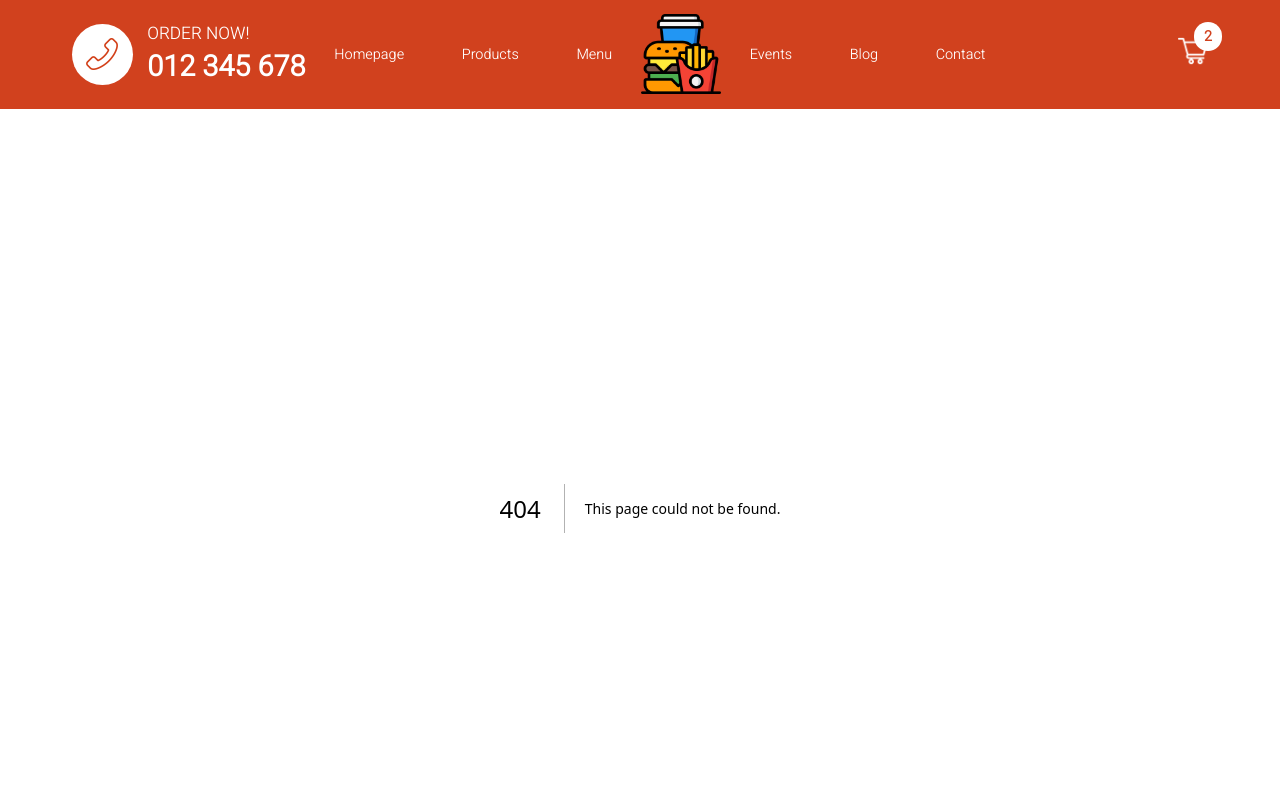
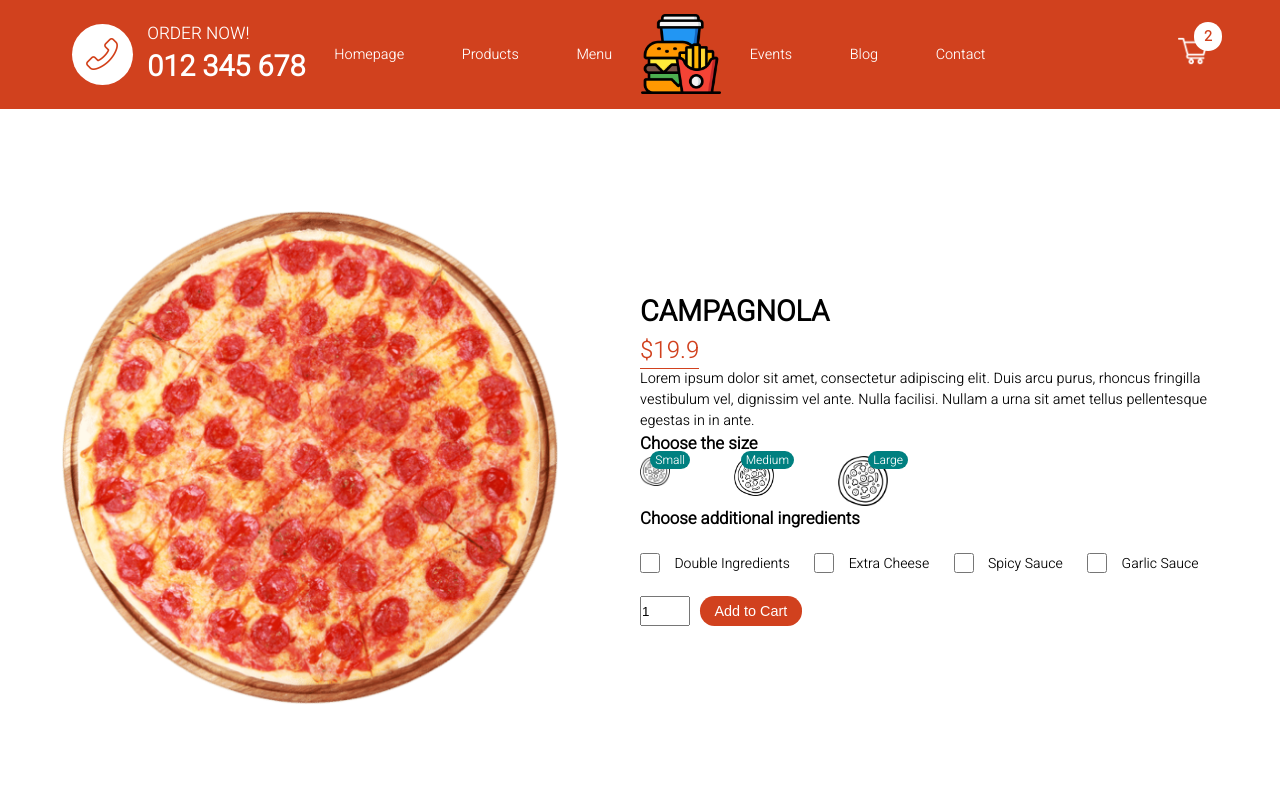
Before and after one commit to swastiksonkusare/food-ordering-frontend, a Next.js app: page /product/1 in a window 1280 px wide. Before the commit this address had no page. Shown: the top 800 px of the page. Built offline with nearby package versions, Linux system fonts and the light colour scheme; a web font is replaced by a local one.

Commit message:
added: Product component

```diff
--- /dev/null
+++ b/app/product/[id]/page.js
@@ -0,0 +1,91 @@
+"use client";
+
+import styles from "../../../styles/Product.module.css";
+import Image from "next/image";
+import { useState } from "react";
+
+const Product = () => {
+  const [size, setSize] = useState(0);
+  const pizza = {
+    id: 1,
+    img: "/img/pizza.png",
+    name: "CAMPAGNOLA",
+    price: [19.9, 23.9, 27.9],
+    desc: "Lorem ipsum dolor sit amet, consectetur adipiscing elit. Duis arcu purus, rhoncus fringilla vestibulum vel, dignissim vel ante. Nulla facilisi. Nullam a urna sit amet tellus pellentesque egestas in in ante.",
+  };
+
+  return (
+    <div className={styles.container}>
+      <div className={styles.left}>
+        <div className={styles.imgContainer}>
+          <Image src={pizza.img} objectFit="contain" layout="fill" alt="" />
+        </div>
+      </div>
+      <div className={styles.right}>
+        <h1 className={styles.title}>{pizza.name}</h1>
+        <span className={styles.price}>${pizza.price[size]}</span>
+        <p className={styles.desc}>{pizza.desc}</p>
+        <h3 className={styles.choose}>Choose the size</h3>
+        <div className={styles.sizes}>
+          <div className={styles.size} onClick={() => setSize(0)}>
+            <Image src="/img/size.png" layout="fill" alt="" />
+            <span className={styles.number}>Small</span>
+          </div>
+          <div className={styles.size} onClick={() => setSize(1)}>
+            <Image src="/img/size.png" layout="fill" alt="" />
+            <span className={styles.number}>Medium</span>
+          </div>
+          <div className={styles.size} onClick={() => setSize(2)}>
+            <Image src="/img/size.png" layout="fill" alt="" />
+            <span className={styles.number}>Large</span>
+          </div>
+        </div>
+        <h3 className={styles.choose}>Choose additional ingredients</h3>
+        <div className={styles.ingredients}>
+          <div className={styles.option}>
+            <input
+              type="checkbox"
+              id="double"
+              name="double"
+              className={styles.checkbox}
+            />
+            <label htmlFor="double">Double Ingredients</label>
+          </div>
+          <div className={styles.option}>
+            <input
+              className={styles.checkbox}
+              type="checkbox"
+              id="cheese"
+              name="cheese"
+            />
+            <label htmlFor="cheese">Extra Cheese</label>
+          </div>
+          <div className={styles.option}>
+            <input
+              className={styles.checkbox}
+              type="checkbox"
+              id="spicy"
+              name="spicy"
+            />
+            <label htmlFor="spicy">Spicy Sauce</label>
+          </div>
+          <div className={styles.option}>
+            <input
+              className={styles.checkbox}
+              type="checkbox"
+              id="garlic"
+              name="garlic"
+            />
+            <label htmlFor="garlic">Garlic Sauce</label>
+          </div>
+        </div>
+        <div className={styles.add}>
+          <input type="number" defaultValue={1} className={styles.quantity} />
+          <button className={styles.button}>Add to Cart</button>
+        </div>
+      </div>
+    </div>
+  );
+};
+
+export default Product;
--- /dev/null
+++ b/styles/Product.module.css
@@ -0,0 +1,146 @@
+.container {
+    height: calc(100vh - 100px);
+    display: flex;
+  }
+
+  .left {
+    flex: 1;
+    height: 100%;
+    display: flex;
+    align-items: center;
+    justify-content: center;
+  }
+
+  .right {
+    flex: 1;
+    padding: 20px;
+    margin: auto;
+  }
+
+  .imgContainer {
+    width: 80%;
+    height: 80%;
+    position: relative;
+  }
+
+  .price {
+    color: #d1411e;
+    font-size: 24px;
+    font-weight: 400;
+    border-bottom: 1px solid #d1411e;
+  }
+
+  .sizes {
+    width: 40%;
+    display: flex;
+    justify-content: space-between;
+  }
+
+  .size {
+    width: 30px;
+    height: 30px;
+    position: relative;
+    cursor: pointer;
+  }
+
+  .size:nth-child(2) {
+    width: 40px;
+    height: 40px;
+  }
+
+  .size:last-child {
+    width: 50px;
+    height: 50px;
+  }
+
+  .number {
+    position: absolute;
+    top: -5px;
+    right: -20px;
+    background-color: teal;
+    color: white;
+    font-size: 12px;
+    padding: 0 5px;
+    border-radius: 10px;
+  }
+
+  .ingredients {
+    display: flex;
+    gap: 1rem;
+    flex-wrap: wrap;
+    margin: 1.5rem 0 ;
+  }
+
+  .option {
+    display: flex;
+    align-items: center;
+    gap: 1rem;
+    margin-right: 10px;
+    font-size: 14px;
+    font-weight: 500;
+  }
+
+  .checkbox {
+    width: 20px;
+    height: 20px;
+  }
+
+  .quantity {
+    width: 50px;
+    height: 30px;
+  }
+
+  .button {
+    padding: .5rem 1rem;
+    margin-left: 10px;
+    background-color: #d1411e;
+    color: white;
+    border: none;
+    font-size: 1rem;
+    font-weight: 500;
+    border-radius: 1rem;
+    cursor: pointer;
+  }
+
+  @media screen and (max-width: 480px) {
+    .container {
+      height: auto;
+      text-align: center;
+      flex-direction: column;
+      margin-top: 20px;
+    }
+
+    .imgContainer {
+      width: 70vw;
+      height: 70vw;
+    }
+
+    .title {
+      margin: 5px;
+    }
+
+    .sizes {
+      width: 100%;
+      padding: 0px 20px;
+    }
+
+    .ingredients {
+      flex-direction: column;
+    }
+
+    .option {
+      margin: 10px;
+      font-size: 18px;
+    }
+
+    .checkbox {
+      width: 25px;
+      height: 25px;
+    }
+
+    .quantity,
+    .button {
+      height: 50px;
+      padding: 10px 20px;
+    }
+  }
```
